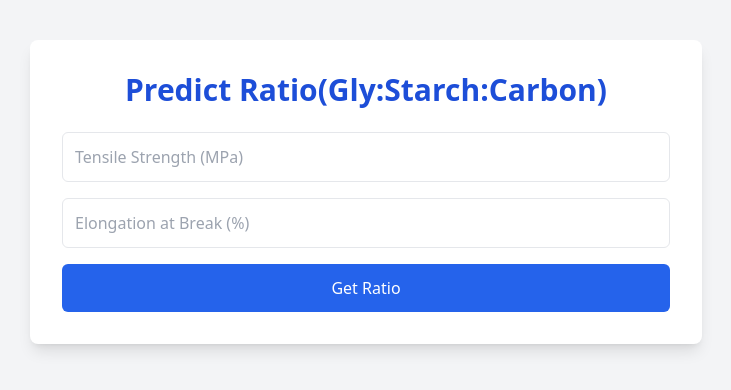
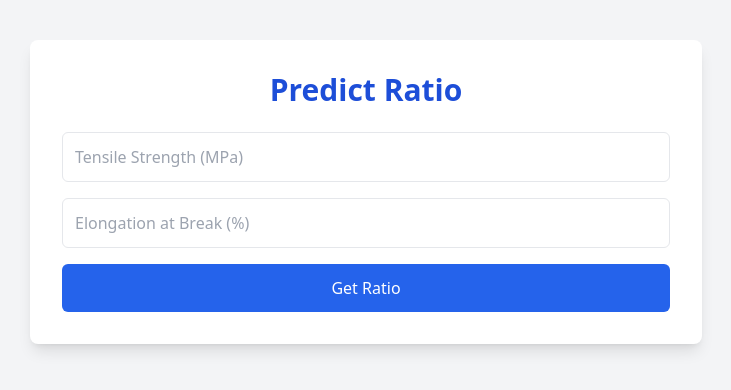
Before and after one commit to MANIBALAN-M/MDP-Project-AI-analyzer, a Flask app: page / in a window 1280 px wide. Shown: the top 390 px of the page, without its empty margins (274-1005 px from the left). Run offline with Flask 3, Linux system fonts and the light colour scheme; some libraries are stand-ins or nearby versions.

Commit message:
Update index.html

```diff
--- a/templates/index.html
+++ b/templates/index.html
@@ -9,7 +9,7 @@
 </head>
 <body class="bg-gray-100 font-sans">
     <div class="max-w-2xl mx-auto bg-white p-8 mt-10 rounded-lg shadow-lg">
-        <h1 class="text-3xl font-bold mb-6 text-center text-blue-700">Predict Ratio(Gly:Starch:Carbon)</h1>
+        <h1 class="text-3xl font-bold mb-6 text-center text-blue-700">Predict Ratio</h1>
 
         <div class="flex flex-col gap-4">
             <input type="number" id="tensileStrength" placeholder="Tensile Strength (MPa)" class="p-3 border rounded-md">
@@ -57,7 +57,7 @@
 
                 console.log(response.data);  // Debugging output
 
-                ratioResult.textContent = `Predicted Ratio: ${response.data.ratio}`;
+                ratioResult.textContent = `Predicted Ratio (Gly:Starch:Carbon) : ${response.data.ratio}`;
                 ratioResult.classList.remove('hidden');
             } catch (err) {
                 console.error(err);  // Debugging output
```
